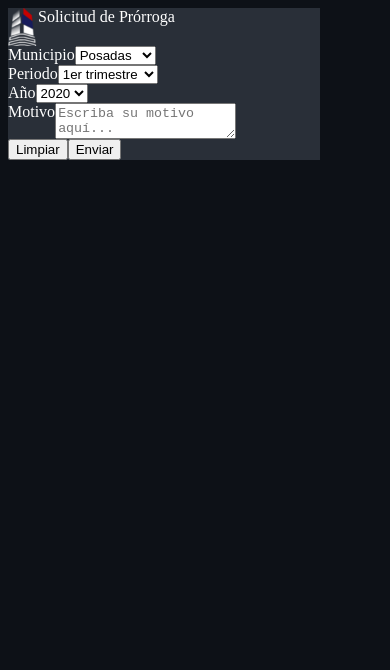
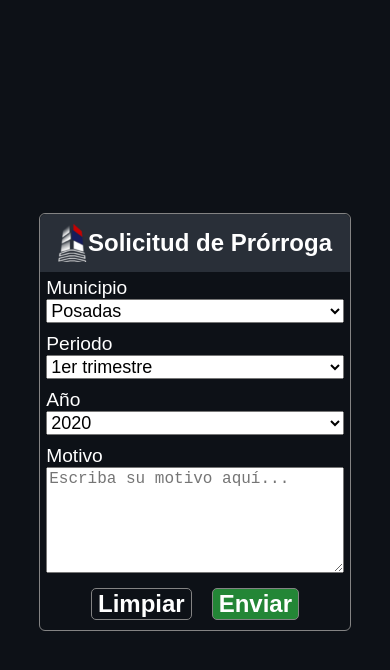
Before and after one commit to guillermo-suarez/practica-formulario, a plain HTML site: page index.html in a window 390 px wide. Drawn offline with Linux system fonts and the light colour scheme.

Commit message:
Terminado el estilo con media query para adaptarse

```diff
--- a/index.html
+++ b/index.html
@@ -60,9 +60,9 @@
                             <textarea id="txt_motivo" placeholder="Escriba su motivo aquí..."></textarea>
                         </div>
                     </div>
-                    <div class="row title">
-                        <button class="btn" type="reset">Limpiar</button>
-                        <button class="btn" type="submit">Enviar</button>
+                    <div class="row footer">
+                        <button id="btn_clear" class="btn" type="reset">Limpiar</button>
+                        <button id="btn_send" class="btn" type="submit">Enviar</button>
                     </div>
                 </form>
             </div>
--- a/style.css
+++ b/style.css
@@ -1,5 +1,7 @@
 body {
     background-color: #0d1117;
+    font-family: Arial, Helvetica, sans-serif;
+    font-size: larger;
     color: white;
 }
 
@@ -7,12 +9,107 @@ div {
     display: flex;
 }
 
+select {
+    width: 100%;
+    font-size: large;
+}
+
+textarea {
+    width: 100%;
+    height: 100px;
+    font-size: large;
+    resize: vertical;
+}
+
+button {
+    background-color: #0d1117;
+    color: white;
+    font-size: x-large;
+    font-weight: 550;
+    margin: 0px 10px 0px 10px;
+    border: 1px solid;
+    border-color: rgb(131, 131, 131);
+    border-radius: 5px;
+}
+
 .row {
+    flex-direction: column;
+    width: 96%;
+    margin: auto;
+    padding: 5px 0px 5px 0px;
+}
+
+.title {
+    width: 100%;
     flex-direction: row;
+    justify-content: center;
+    align-items: center;
+    background-color: #292f38;
+    border: 1px hidden;
+    border-bottom-style: none;
+    border-radius: 6px;
+    border-bottom-left-radius: 0px;
+    border-bottom-right-radius: 0px;
+    font-size: x-large;
+    font-weight: 550;
+    padding: 10px 0px 10px 0px;
+}
+
+.footer {
+    width: 100%;
+    flex-direction: row;
+    justify-content: center;
+    padding: 10px 0px 10px 0px;
+}
+
+.field_label {
+    height: 50%;
+    width: 100%;
+}
+
+.field_data {
+    height: 50%;
+    width: 100%;
+}
+
+#wrapper {
+
+    width: 80vw;
+    position: absolute;
+    left: 50%;
+    top: 50%;
+    transform: translateX(-50%) translateY(-50%);
+    resize: vertical;
 }
 
 #div_form {
+    border: 1px groove;
+    border-color: rgb(131, 131, 131);
+    border-radius: 6px;
+    width: 100%;
     flex-direction: column;
-    width: 80vw;
-    background-color: #292f38;
+    background-color: #0d1117;
 }
+
+#btn_send {
+    color:white;
+    background-color: #238636;
+}
+
+@media screen and (min-width: 1200px) {
+    #wrapper {
+        width: 50vw;
+    }
+
+    .row {
+        flex-direction: row;
+    }
+
+    .field_label {
+        width: 15%;
+    }
+
+    .field_data {
+        width: 85%;
+    }
+}
```
